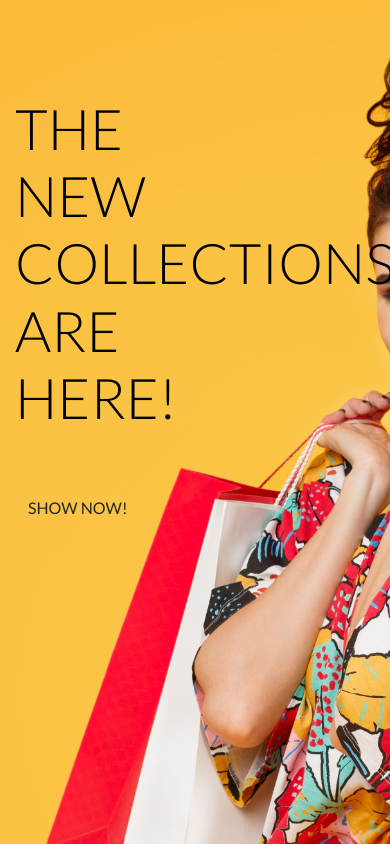
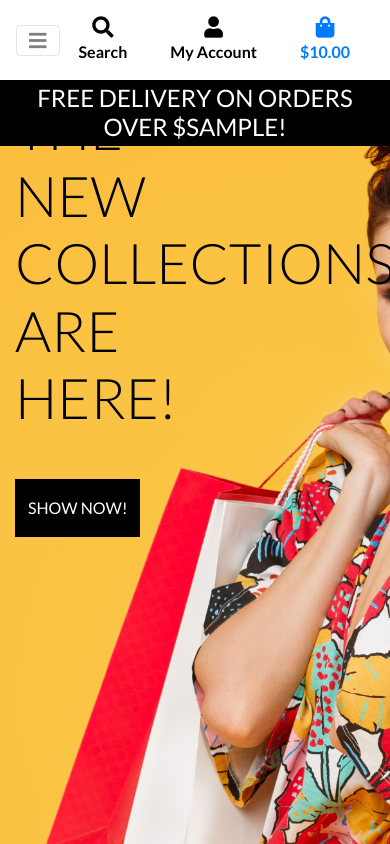
Before and after one commit to Harry-Leepz/Bourtique-Ado-v1, a Django app: template home/templates/home/index.html in a window 390 px wide. Run offline with Django 3.2, Linux system fonts and the light colour scheme; the template is opened without the code that fills it: most values are stand-ins (such as "Sample title", 1, 10 or a date in 2020); some libraries are stand-ins or nearby versions.

Commit message:
Add mobile header and main navbar

```diff
--- a/home/templates/home/index.html
+++ b/home/templates/home/index.html
@@ -20,7 +20,7 @@
                 </h1>
                 <div class="my-5">
                     <h4>
-                        <a href="" class="shop-now-btn btn btn-large rounded-0 text-uppercase py-3"> Show Now! </a>
+                        <a href="" class="shop-now-btn btn-black btn btn-large rounded-0 text-uppercase py-3"> Show Now! </a>
                     </h4>
                 </div>
             </div>
--- a/static/css/base.css
+++ b/static/css/base.css
@@ -8,7 +8,10 @@ body {
     height: calc(100vh - 164px);
     color: #555;
     font-family: 'Lato';
+    font-weight: 700;
 }
+
+
 
 /* from Bulma */
 .icon {
@@ -56,6 +59,10 @@ body {
     border: 1px solid black !important;
 }
 
+.bg-black {
+    background-color: #000;
+}
+
 /* -------------------------------- Media Queries */
 
 /* Slightly larger container on xl screens */
--- a/templates/base.html
+++ b/templates/base.html
@@ -105,6 +105,24 @@
             </div>
 
         </div>
+
+        <div class="row bg-white">
+            <nav class="navbar navbar-expand-lg navbar-light w-100">
+                <button class="navbar-toggler" type="button" data-toggle="collapse" data-target="#main-nav" aria-controls="main-nav" aria-expanded="false" aria-label="Toggle navigation">
+                    <span><i class="fas fa-bars"></i></span>
+                </button>
+                {% include 'includes/mobile-top-header.html' %}
+                {% include 'includes/main-nav.html' %}
+            </nav>
+        </div>
+
+        <div id="delivery-banner" class="row text-center">
+            <div class="col bg-black text-white">
+                <h4 class="logo-font my-1">
+                    Free delivery on orders over ${{ free_shipping_threshold }}!
+                </h4>
+            </div>
+        </div>
     </header>
 
     {% if messages %}
--- /dev/null
+++ b/templates/includes/main-nav.html
@@ -0,0 +1,50 @@
+<div class="collapse navbar-collapse" id="main-nav">
+    <ul class="navbar-nav w-auto mx-auto">
+        <li class="nav-item dropdown">
+            <a class="logo-font font-weight-bold nav-link text-black mr-5" href="#" id="all-products-link" data-toggle="dropdown" aria-haspopup="true" aria-expanded="false">
+                All Products
+            </a>
+            <div class="dropdown-menu border-0" aria-labelledby="all-products-link">
+                <a href="" class="dropdown-item">By Price</a>
+                <a href="" class="dropdown-item ">By Rating</a>
+                <a href="" class="dropdown-item ">By Category</a>
+                <a href="" class="dropdown-item">All Products</a>
+            </div>
+        </li>
+
+        <li class="nav-item dropdown">
+            <a class="logo-font font-weight-bold nav-link text-black mr-5" href="#" id="clothing-link" data-toggle="dropdown" aria-haspopup="true" aria-expanded="false">
+                Clothing
+            </a>
+            <div class="dropdown-menu border-0" aria-labelledby="clothing-link">
+                <a href="" class="dropdown-item">Activewear &amp; Essentials</a>
+                <a href="" class="dropdown-item">Jeans</a>
+                <a href="" class="dropdown-item">Shirts</a>
+                <a href="" class="dropdown-item">All Clothing</a>
+            </div>
+        </li>
+
+        <li class="nav-item dropdown">
+            <a class="logo-font font-weight-bold nav-link text-black mr-5" href="#" id="homeware-link" data-toggle="dropdown" aria-haspopup="true" aria-expanded="false">
+                Homeware
+            </a>
+            <div class="dropdown-menu border-0" aria-labelledby="homeware-link">
+                <a href="" class="dropdown-item">Bed &amp; Bath</a>
+                <a href="" class="dropdown-item">Kitchen &amp; Dining</a>
+                <a href="" class="dropdown-item">All Homeware</a>
+            </div>
+        </li>
+
+        <li class="nav-item dropdown">
+            <a class="logo-font font-weight-bold nav-link text-black" href="#" id="specials-link" data-toggle="dropdown" aria-haspopup="true" aria-expanded="false">
+                Special Offers
+            </a>
+            <div class="dropdown-menu border-0" aria-labelledby="specials-link">
+                <a href="" class="dropdown-item">New Arrivals</a>
+                <a href="" class="dropdown-item">Deals</a>
+                <a href="" class="dropdown-item">Clearance</a>
+                <a href="" class="dropdown-item">All Specials</a>
+            </div>
+        </li>
+    </ul>
+</div>
--- /dev/null
+++ b/templates/includes/mobile-top-header.html
@@ -0,0 +1,56 @@
+<li class="list-inline-item">
+    <a class="text-black nav-link d-block d-lg-none" href="#" id="mobile-search" data-toggle="dropdown" aria-haspopup="true" aria-expanded="false">
+        <div class="text-center">
+            <div><i class="fas fa-search fa-lg"></i></div>
+            <p class="my-0">Search</p>
+        </div>
+    </a>
+    <div class="dropdown-menu border-0 w-100 p-3 rounded-0 my-0" aria-labelledby="mobile-search">
+        <form class="form" method="GET" action="">
+            <div class="input-group w-100">
+                <input class="form-control border border-black rounded-0" type="text" name="q" placeholder="Search our site">
+                <div class="input-group-append">
+                    <button class="form-control form-control btn btn-black border border-black rounded-0" type="submit">
+                        <span class="icon">
+                            <i class="fas fa-search"></i>
+                        </span>
+                    </button>
+                </div>
+            </div>
+        </form>
+    </div>
+</li>
+<li class="list-inline-item dropdown">
+    <a class="text-black nav-link d-block d-lg-none" href="#" id="user-options" data-toggle="dropdown" aria-haspopup="true" aria-expanded="false">
+        <div class="text-center">
+            <div><i class="fas fa-user fa-lg"></i></div>
+            <p class="my-0">My Account</p>
+        </div>
+    </a>
+    <div class="dropdown-menu border-0" aria-labelledby="user-options">
+        {% if request.user.is_authenticated %}
+            {% if request.user.is_superuser %}
+                <a href="{% url 'account_logout' %}" class="dropdown-item">Product Management</a>
+            {% endif %}
+            <a href="{% url 'profile' %}" class="dropdown-item">My Profile</a>
+            <a href="{% url 'account_logout' %}" class="dropdown-item">Logout</a>
+        {% else %}
+            <a href="{% url 'account_signup' %}" class="dropdown-item">Register</a>
+            <a href="{% url 'account_login' %}" class="dropdown-item">Login</a>
+        {% endif %}
+    </div>
+</li>
+<li class="list-inline-item">
+    <a class="{% if grand_total %}text-primary font-weight-bold{% else %}text-black{% endif %} nav-link d-block d-lg-none" href="">
+        <div class="text-center">
+            <div><i class="fas fa-shopping-bag fa-lg"></i></div>
+            <p class="my-0">
+                {% if grand_total %}
+                    ${{ grand_total|floatformat:2 }}
+                {% else %}
+                    $0.00
+                {% endif %}
+            </p>
+        </div>
+    </a>
+</li>
```
